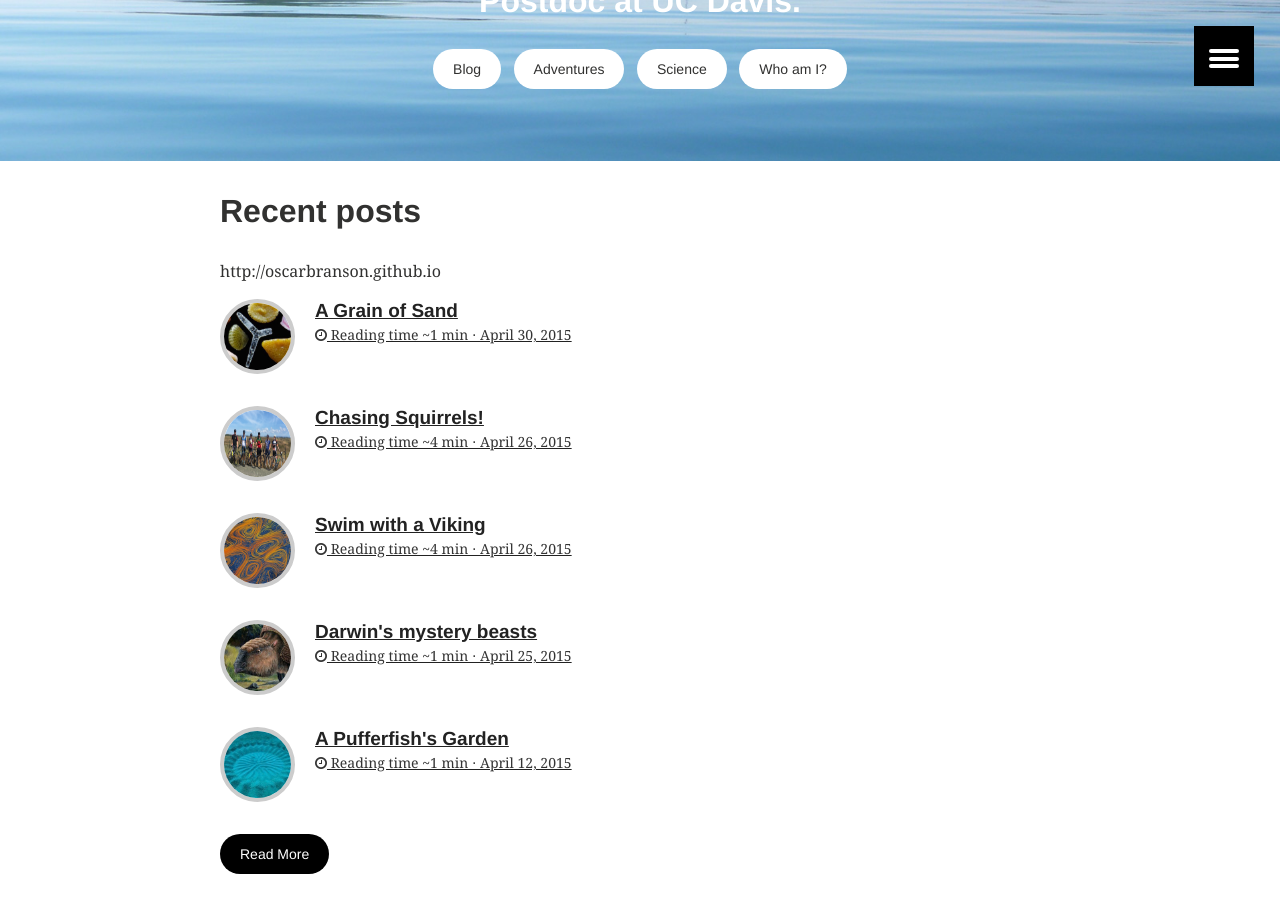
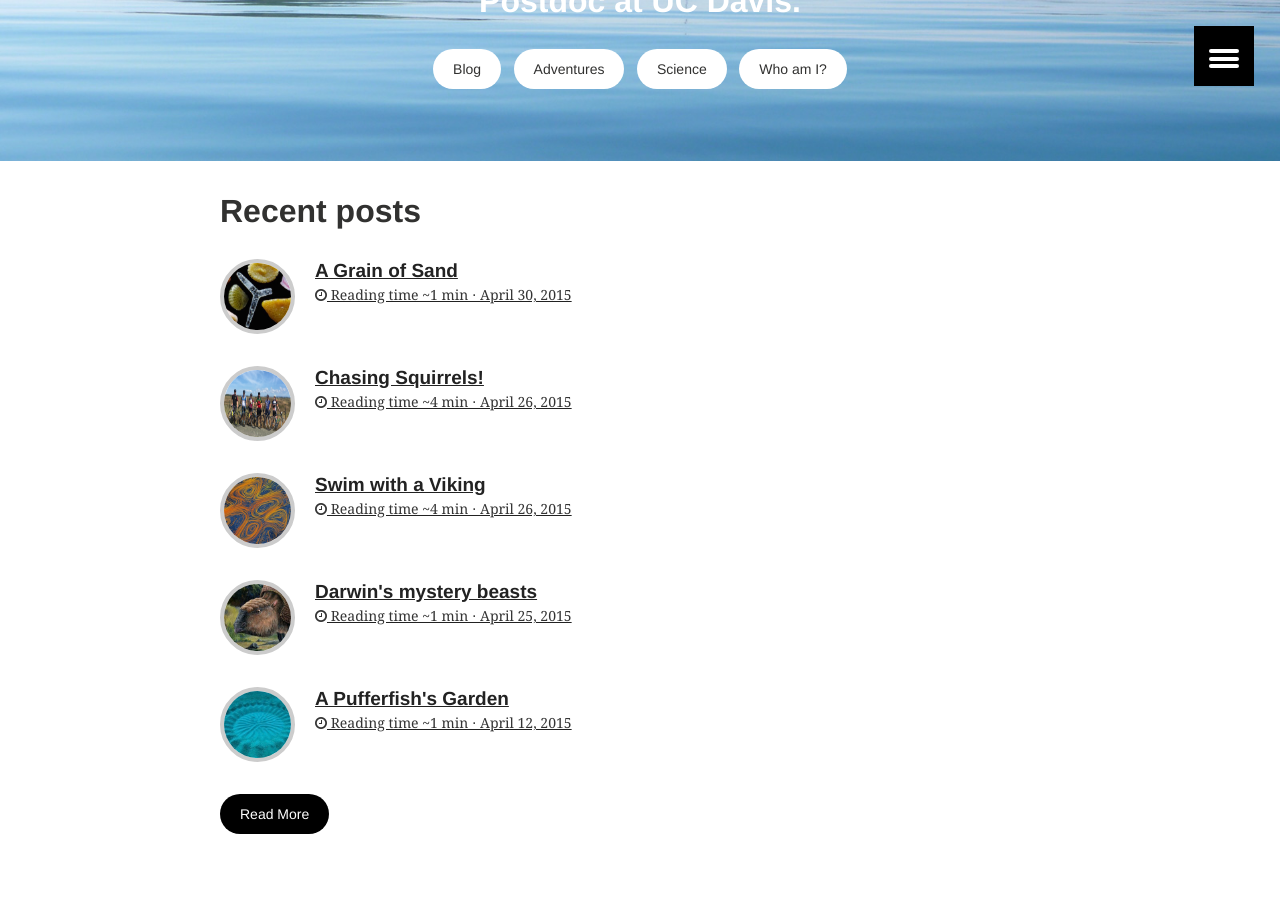
Before and after one commit to oscarbranson/oscarbranson.github.io, a Jekyll site: the page built from index.md, in a window 1280 px wide and 900 px high, scrolled down 330 px. Built offline with Jekyll 4.4.1, drawn with Linux system fonts in a browser that asks for light colours; part of the change alters nothing that is shown.

```diff
--- a/_layouts/home.html
+++ b/_layouts/home.html
@@ -63,7 +63,7 @@
 <section class="entry">
         <div class="entry-wrapper">
             <header class="entry-header">
-                <h2>Recent posts </h2> {{ site.url }}
+                <h2>Recent posts </h2>
             </header>
             <div class="entry-content">
                 <ul class="post-index unstyled-list">
```
